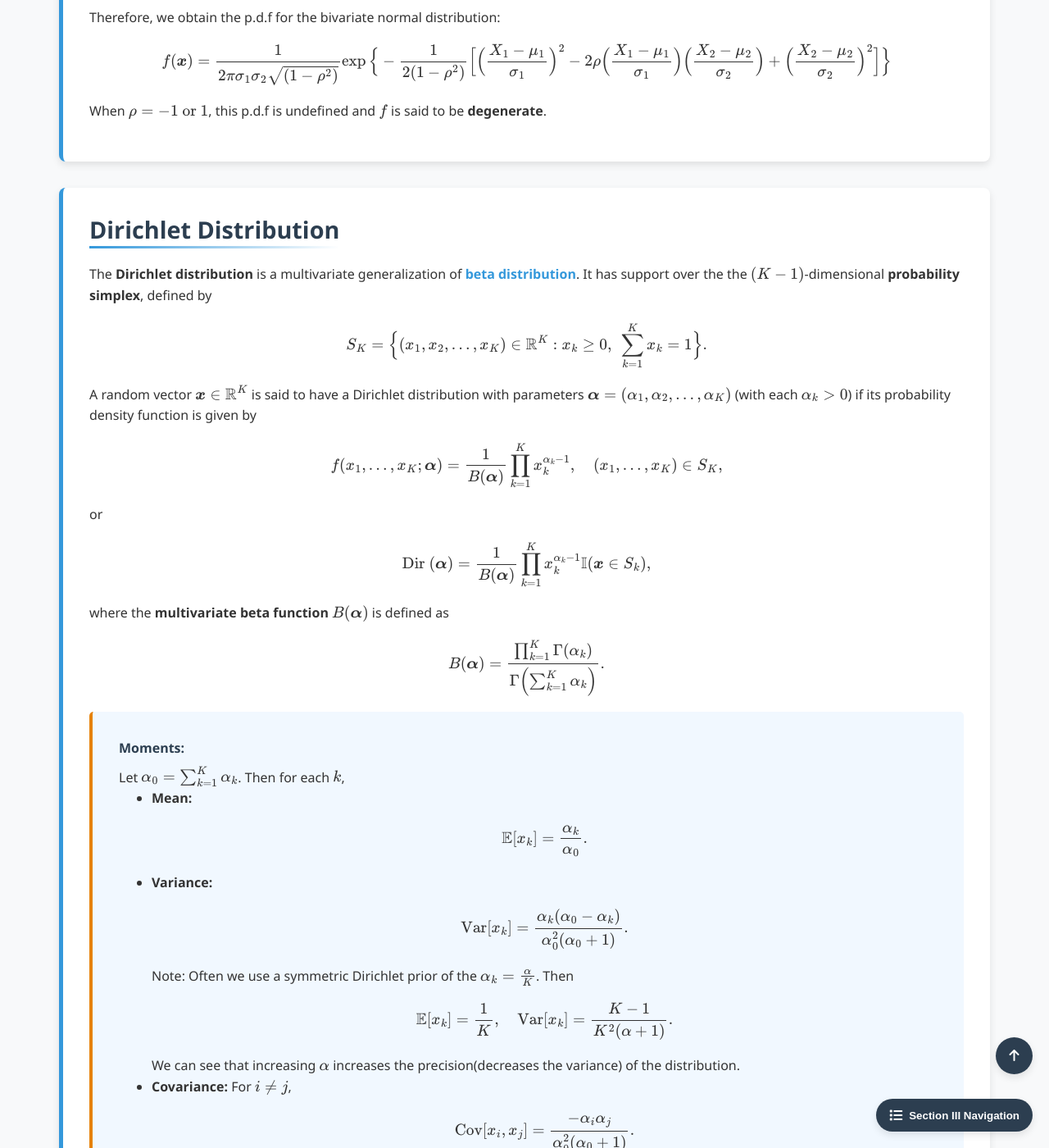
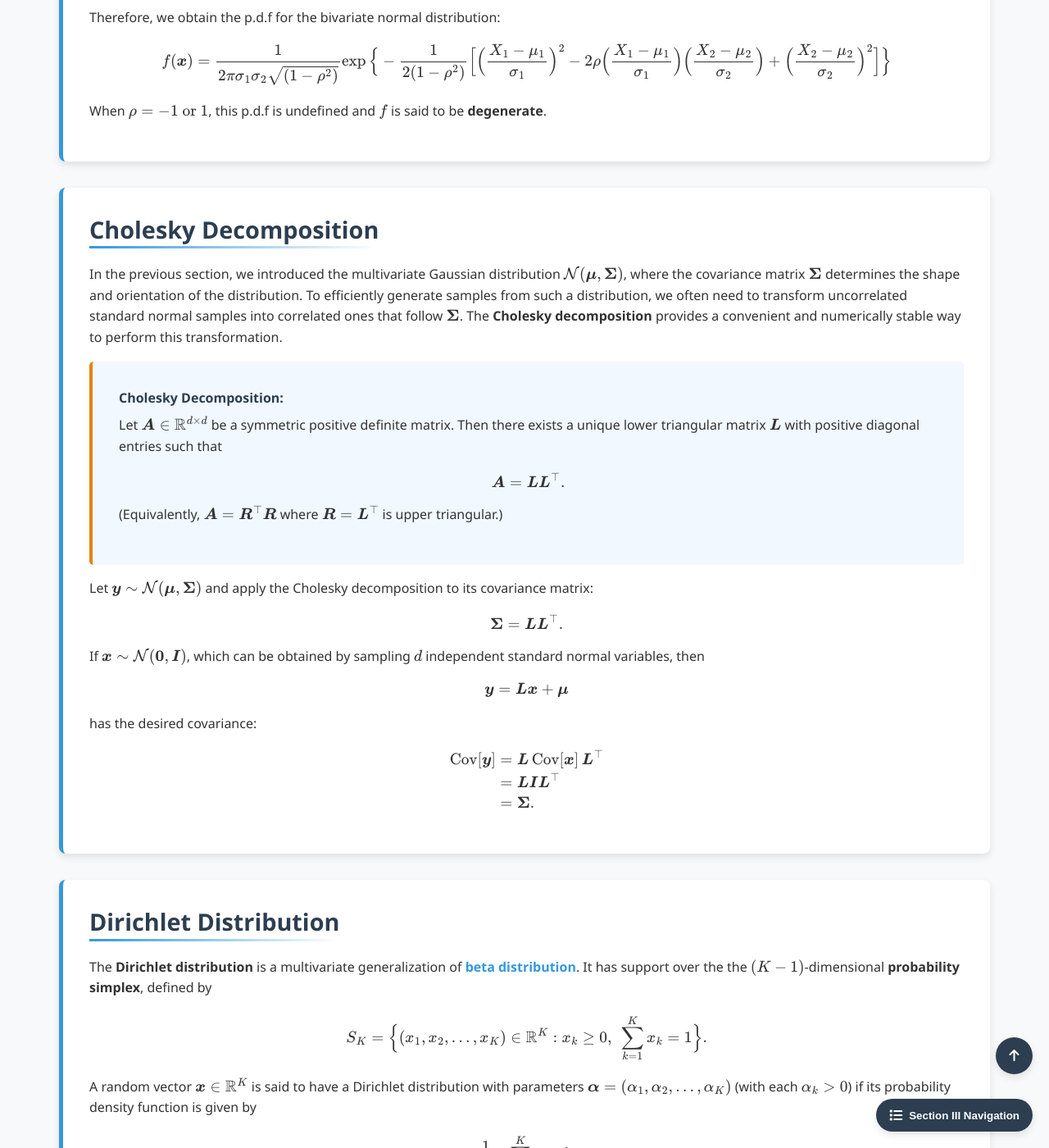
Before and after one commit to Yusukey01/yusukey01.github.io, a Jekyll site: the page built from Mathematics/Probability/mvn.html, in a window 1280 px wide and 1400 px high, scrolled down 1967 px. Shown: the whole window at 82% size. Built offline with Jekyll 4.4.1, drawn with Linux system fonts in a browser that asks for light colours; some of the changed text lies outside the part shown.

Commit message:
added Cholesky decomposition to MVN page and a link to Symmety

```diff
--- a/Mathematics/Linear_algebra/symmetry.html
+++ b/Mathematics/Linear_algebra/symmetry.html
@@ -294,8 +294,9 @@ uses_python: false
             The columns of \(P\) are called the <strong>principal axes</strong> of the quadratic form \(x^TAx\).
             <br><br>
             Note: To check whether a matrix \(A\) is positive definite, it is effective to verify the existence of a
-            <strong>Cholesky factorization</strong> \(A = R^TR\) where \(R\) is an upper triangular matrix with positive
-            diagonal entries. This factorization is a modified version of the <strong>LU factorization</strong>.
+            <a href="../Probability/mvn.html.html"><strong>Cholesky factorization</strong></a> \(A = R^TR\) where \(R\)
+            is an upper triangular matrix with positive diagonal entries. This factorization is a modified version of
+            the <strong>LU factorization</strong>.
             </p>
             </section>
 
--- a/Mathematics/Probability/mvn.html
+++ b/Mathematics/Probability/mvn.html
@@ -52,7 +52,9 @@ uses_python: false
             { "@type": "Thing", "name": "Scale Matrix" },
             { "@type": "Thing", "name": "Multivariate Gamma Function" },
             { "@type": "Thing", "name": "Chi-Squared Distribution" },
-            { "@type": "Thing", "name": "Joint Probability Distribution" }
+            { "@type": "Thing", "name": "Joint Probability Distribution" },
+            { "@type": "Thing", "name": " Cholesky Decomposition" }
+
         ],
         "teaches": [
             "Multivariate probability distributions",
@@ -103,12 +105,12 @@ uses_python: false
 
         <div class="topic-nav">
             <a href="#mn">Multivariate Normal Distribution</a>
+            <a href="#cholesky">Cholesky Decomposition</a>
             <a href="#dirichlet">Dirichlet Distribution</a>
             <a href="#wishart"> Wishart Distribution</a>
         </div>
 
         <div class="container">
-
             <section id="mn" class="section-content">
             <h2>Multivariate Normal Distribution</h2>
             <p>
@@ -200,8 +202,59 @@ uses_python: false
             </p>
             </section>
 
+            <section id="cholesky" class="section-content">
+                <h2>Cholesky Decomposition</h2>
+                <p>
+                    In the previous section, we introduced the multivariate Gaussian distribution
+                    \( \mathcal{N}(\boldsymbol{\mu}, \boldsymbol{\Sigma}) \), where the covariance matrix
+                    \( \boldsymbol{\Sigma} \) determines the shape and orientation of the distribution.
+                    To efficiently generate samples from such a distribution, we often need to
+                    transform uncorrelated standard normal samples into correlated ones that follow
+                    \( \boldsymbol{\Sigma} \).
+                    The <strong>Cholesky decomposition</strong> provides a convenient and numerically stable way
+                    to perform this transformation.
+                </p>
+                <div class="theorem">
+                    <span class="theorem-title">Cholesky Decomposition:</span>
+                    <p>
+                    Let \( \boldsymbol{A} \in \mathbb{R}^{d \times d} \) be a symmetric positive definite matrix.
+                    Then there exists a unique lower triangular matrix \( \boldsymbol{L} \) with positive diagonal
+                    entries such that
+                    \[
+                    \boldsymbol{A} = \boldsymbol{L}\boldsymbol{L}^\top.
+                    \]
+                    (Equivalently, \( \boldsymbol{A} = \boldsymbol{R}^\top \boldsymbol{R} \) where
+                    \( \boldsymbol{R} = \boldsymbol{L}^\top \) is upper triangular.)
+                    </p>
+                </div>
+
+                <p>
+                    Let \( \boldsymbol{y} \sim \mathcal{N}(\boldsymbol{\mu}, \boldsymbol{\Sigma}) \) and apply the
+                    Cholesky decomposition to its covariance matrix:
+                    \[
+                    \boldsymbol{\Sigma} = \boldsymbol{L}\boldsymbol{L}^\top.
+                    \]
+                    If \( \boldsymbol{x} \sim \mathcal{N}(\boldsymbol{0}, \boldsymbol{I}) \), which can be obtained by sampling
+                    \( d \) independent standard normal variables, then
+                    \[
+                    \boldsymbol{y} = \boldsymbol{L}\boldsymbol{x} + \boldsymbol{\mu}
+                    \]
+                    has the desired covariance:
+                    \[
+                    \begin{align*}
+                    \text{Cov}[\boldsymbol{y}]
+                    &= \boldsymbol{L}\,\text{Cov}[\boldsymbol{x}]\,\boldsymbol{L}^\top \\
+                    &= \boldsymbol{L}\boldsymbol{I}\boldsymbol{L}^\top \\
+                    &= \boldsymbol{\Sigma}.
+                    \end{align*}
+                    \]
+                </p>
+            </section>
+
+
             <section id="dirichlet" class="section-content">
             <h2>Dirichlet Distribution</h2>
+
             <p>
             The <strong>Dirichlet distribution</strong> is a multivariate generalization of <a href="gamma.html"><strong>beta distribution</strong></a>.
             It has support over the the \((K - 1)\)-dimensional <strong>probability simplex</strong>, defined by
--- a/Mathematics/Probability/probability.html
+++ b/Mathematics/Probability/probability.html
@@ -199,6 +199,7 @@ uses_python: false
                             <span>Multivariate Normal Distribution (MVN)</span>
                             <span>Mahalanobis Distance</span>
                             <span>Bivariate Normal Distribution</span>
+                            <span>Cholesky Decomposition</span>
                             <span>Dirichlet Distribution</span>
                             <span>Probability Simplex</span>
                             <span>Wishart Distribution</span>
```
